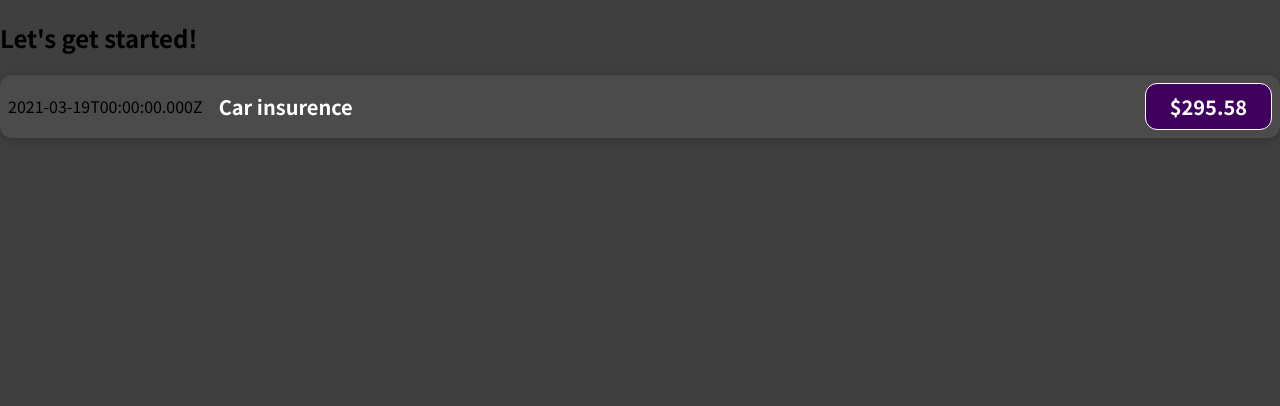
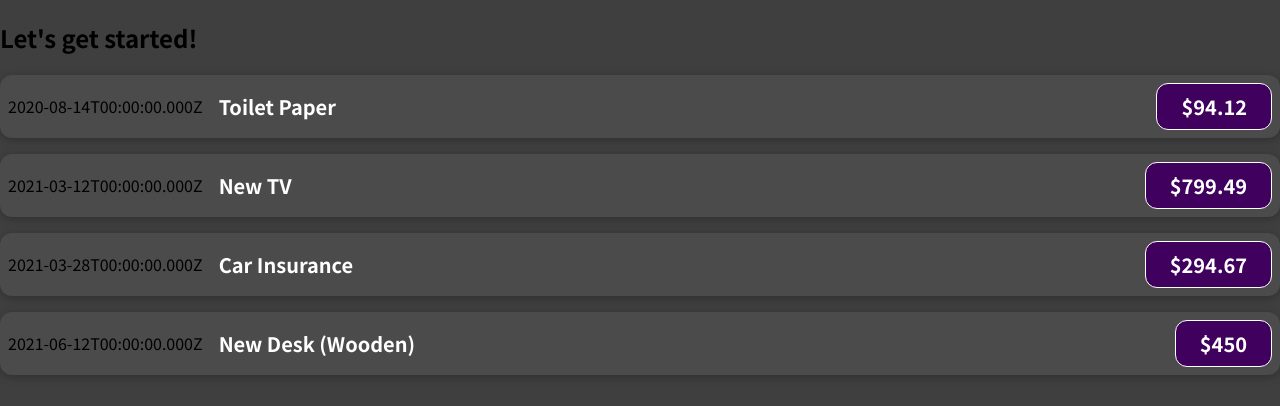
Before and after one commit to milanzivanov/React-The-Complete-Guide-max, a JavaScript app in the folder 03-react-basic-working-with-components/: page / in a window 1280 px wide. Shown: the top 406 px of the page. Built offline with nearby package versions, Linux system fonts and the light colour scheme.

Commit message:
36 Passing data via "props"

```diff
--- a/03-react-basic-working-with-components/src/App.js
+++ b/03-react-basic-working-with-components/src/App.js
@@ -1,12 +1,53 @@
 import ExpenseItem from "./components/ExspenseItem";
 
 function App() {
+  const expenses = [
+    {
+      title: "Toilet Paper",
+      amount: 94.12,
+      date: new Date(2020, 7, 14),
+    },
+    {
+      title: "New TV",
+      amount: 799.49,
+      date: new Date(2021, 2, 12),
+    },
+    {
+      title: "Car Insurance",
+      amount: 294.67,
+      date: new Date(2021, 2, 28),
+    },
+    {
+      title: "New Desk (Wooden)",
+      amount: 450,
+      date: new Date(2021, 5, 12),
+    },
+  ];
+
   return (
     <div>
       <h2>Let's get started!</h2>
-      <ExpenseItem></ExpenseItem>
+      <ExpenseItem
+        title={expenses[0].title}
+        amount={expenses[0].amount}
+        date={expenses[0].date}
+      ></ExpenseItem>
+      <ExpenseItem
+        title={expenses[1].title}
+        amount={expenses[1].amount}
+        date={expenses[1].date}
+      ></ExpenseItem>
+      <ExpenseItem
+        title={expenses[2].title}
+        amount={expenses[2].amount}
+        date={expenses[2].date}
+      ></ExpenseItem>
+      <ExpenseItem
+        title={expenses[3].title}
+        amount={expenses[3].amount}
+        date={expenses[3].date}
+      ></ExpenseItem>
     </div>
-
   );
 }
 
--- a/03-react-basic-working-with-components/src/components/ExspenseItem.js
+++ b/03-react-basic-working-with-components/src/components/ExspenseItem.js
@@ -1,18 +1,13 @@
 import './ExpenseItem.css';
 
-const ExpenseItem = () => {
-
-    const expenseDate = new Date(2021, 2, 19);
-    const expenseTitle = "Car insurence";
-    const expenseAmount = 295.58;
-
+const ExpenseItem = (props) => {
 
     return (
         <div className="expense-item">
-            <div>{ expenseDate.toISOString() }</div>
+            <div>{ props.date.toISOString() }</div>
             <div className="expense-item__description">
-                <h2>{ expenseTitle }</h2>
-                <div className="expense-item__price">${ expenseAmount }</div>
+                <h2>{ props.title }</h2>
+                <div className="expense-item__price">${ props.amount }</div>
             </div>
         </div>
     );
```
Also changed, not shown: 1 other file (tests, documents, lock files or other folders).
